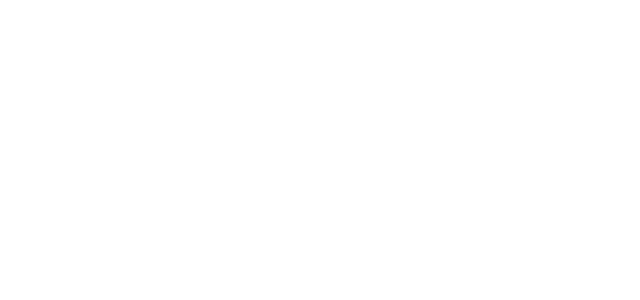
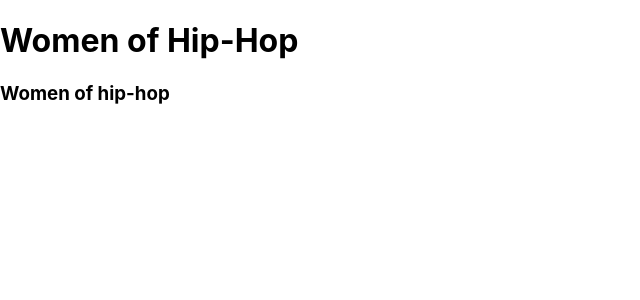
Before and after one commit to Meryembj/women-of-hip-hop-frontend, a React (Create React App) app: page / in a window 1280 px wide. Before the commit this address had no page. Shown: the top 300 px of the page, without its empty margins (0-640 px from the left). Built offline with nearby package versions, Linux system fonts and the light colour scheme.

Commit message:
files/components set up, and albums component get request

```diff
--- a/package.json
+++ b/package.json
@@ -6,8 +6,10 @@
     "@testing-library/jest-dom": "^5.16.5",
     "@testing-library/react": "^13.4.0",
     "@testing-library/user-event": "^13.5.0",
+    "axios": "^0.27.2",
     "react": "^18.2.0",
     "react-dom": "^18.2.0",
+    "react-router-dom": "^6.4.0",
     "react-scripts": "5.0.1",
     "web-vitals": "^2.1.4"
   },
--- a/src/App.js
+++ b/src/App.js
@@ -1,6 +1,8 @@
 import "./App.css";
 import { Routes, Route } from "react-router-dom";
-
+import Layout from "./pages/Layout";
+import Home from "./pages/Home";
+import Albums from "./components/Albums";
 // COMPONENTS
 // components imports here
 
@@ -10,11 +12,13 @@
 function App() {
   return (
     <div className="App">
-
-      <Routes>
-        {/* Routes here */}
-      </Routes>
-    </div>
+    <Routes>
+      <Route path="/" element={<Layout />}>
+        <Route index element={<Home />} />
+        <Route  path="/albums"  element={<Albums />} />
+      </Route>
+    </Routes>
+  </div>
   );
 }
 
--- /dev/null
+++ b/src/components/Album.jsx
@@ -0,0 +1,16 @@
+import React from "react";
+
+
+const Album = ({ name, picture, artist }) => {
+  return (
+    <div className="album">
+      <p className="name">{name} hello</p>
+      <picture>
+        <img src={picture} alt="album" />
+      </picture>
+      <p className="artist">{artist}</p>
+    </div>
+  );
+};
+
+export default Album;
--- /dev/null
+++ b/src/components/Albums.jsx
@@ -0,0 +1,37 @@
+// src/pages/ApartmentsPage.js
+
+import { useState, useEffect } from "react";
+import axios from "axios";
+import Album from "./Album";
+
+function Albums() {
+  const [albums, setAlbums] = useState([]);
+
+  useEffect(() => {
+    axios
+      .get("https://women-of-hip-hop.herokuapp.com/albums")
+      .then((response) => {
+        console.log("response.data", response.data);
+        setAlbums(response.data);
+      });
+  }, []);
+
+  return (
+    <div>
+      <h3>List of albums</h3>
+      <ul>
+        {albums.map((album) => {
+          console.log('Hello',album);
+
+          return (
+            <li>
+              <Album {...album} />
+            </li>
+          );
+        })}
+      </ul>
+    </div>
+  );
+}
+
+export default Albums;
--- /dev/null
+++ b/src/pages/Home.jsx
@@ -0,0 +1,15 @@
+// src/pages/ApartmentsPage.js
+
+
+function Home() {
+
+  return (
+    <div>
+      <h3>Women of hip-hop</h3>
+
+    </div>
+  )
+}
+
+
+export default Home;
--- /dev/null
+++ b/src/pages/Layout.jsx
@@ -0,0 +1,15 @@
+import React from "react";
+import { Outlet } from "react-router-dom";
+
+const Layout = () => {
+  return (
+    <>
+      <header className="App-header">
+        <h1>Women of Hip-Hop</h1>
+      </header>
+      <Outlet />
+    </>
+  );
+};
+
+export default Layout;
```
Also changed, not shown: src/components/Artists.jsx (added), src/components/Songs.jsx (added), 2 other files (tests, documents, lock files or other folders).
